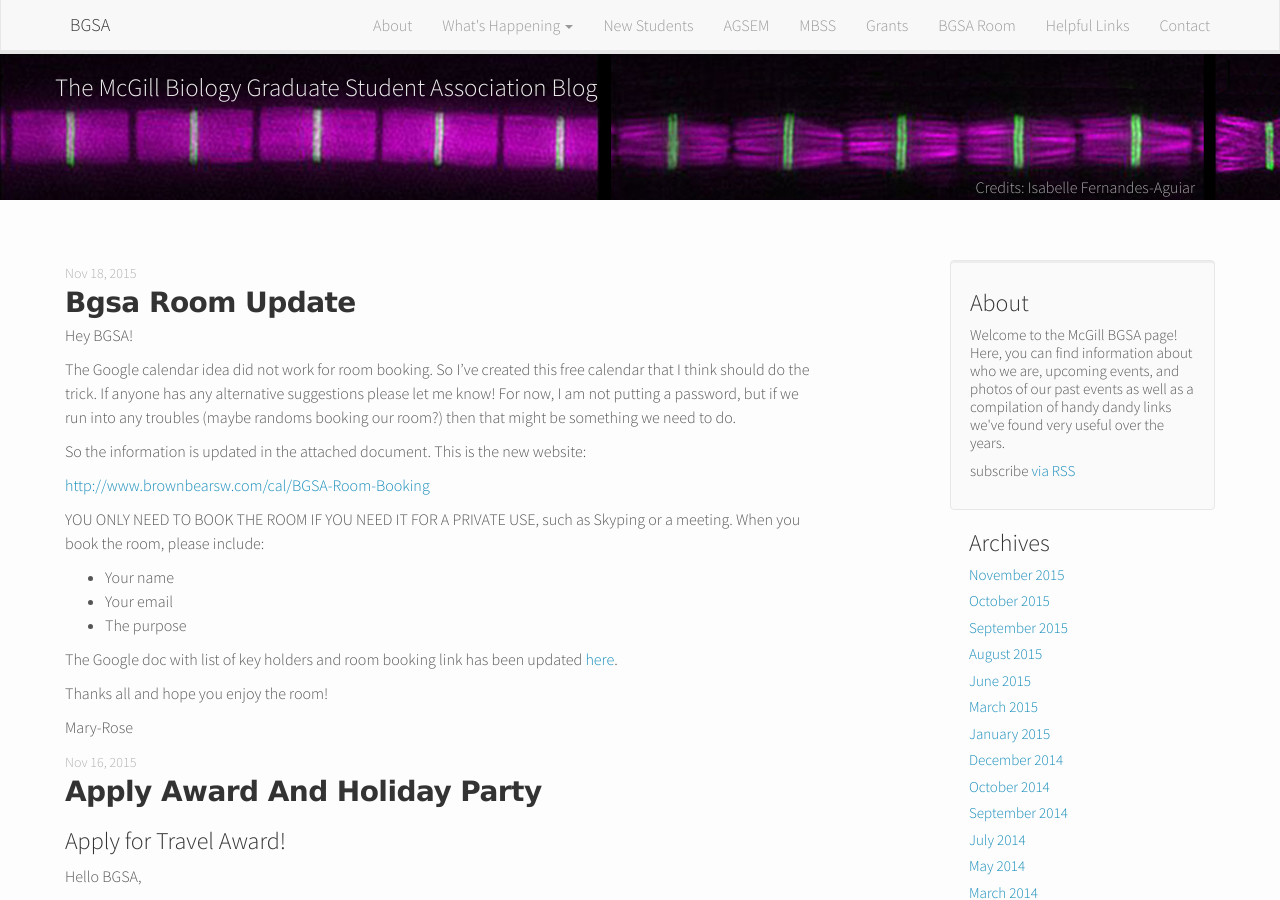
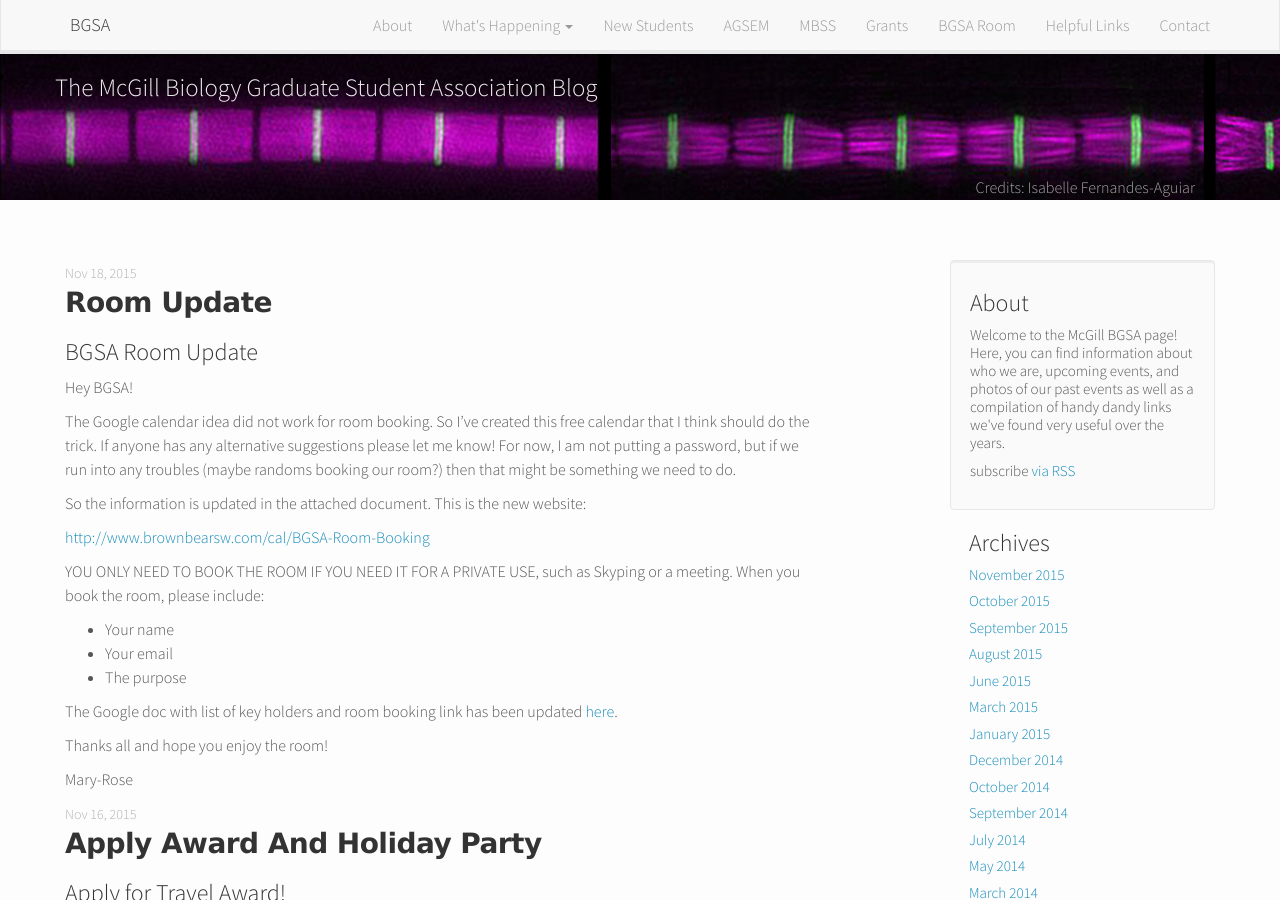
Before and after one commit to McGillBGSA/McGillBGSA.github.io, a Jekyll site: the page built from index.html, in a window 1280 px wide and 900 px high. Built offline with Jekyll 4.4.1, drawn with Linux system fonts in a browser that asks for light colours; nearby versions of some CDN libraries; the list of posts is cut into pages by our own code.

Commit message:
Update and rename 2015-11-18-BGSA-Room-Update.md to 2015-11-18-Room-Update.md

```diff
--- a/_posts/2015-11-18-BGSA-Room-Update.md
+++ b/_posts/2015-11-18-Room-Update.md
@@ -1,3 +1,5 @@
+### BGSA Room Update
+
 Hey BGSA!
 
 The Google calendar idea did not work for room booking. So I've created this free calendar that I think should do the trick.  If anyone has any alternative suggestions please let me know! For now, I am not putting a password, but if we run into any troubles (maybe randoms booking our room?) then that might be something we need to do.
@@ -7,6 +9,7 @@ So the information is updated in the attached document. This is the new website:
 [http://www.brownbearsw.com/cal/BGSA-Room-Booking](http://www.brownbearsw.com/cal/BGSA-Room-Booking)
 
 YOU ONLY NEED TO BOOK THE ROOM IF YOU NEED IT FOR A PRIVATE USE, such as Skyping or a meeting.  When you book the room, please include:
+
 * Your name
 * Your email
 * The purpose
```
